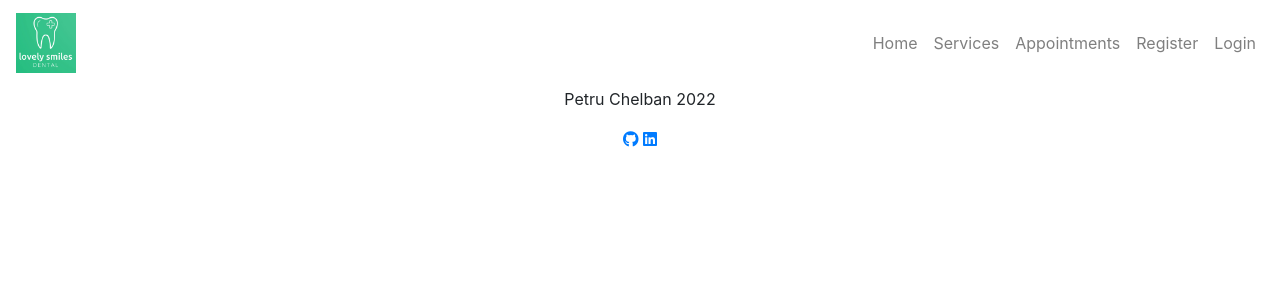
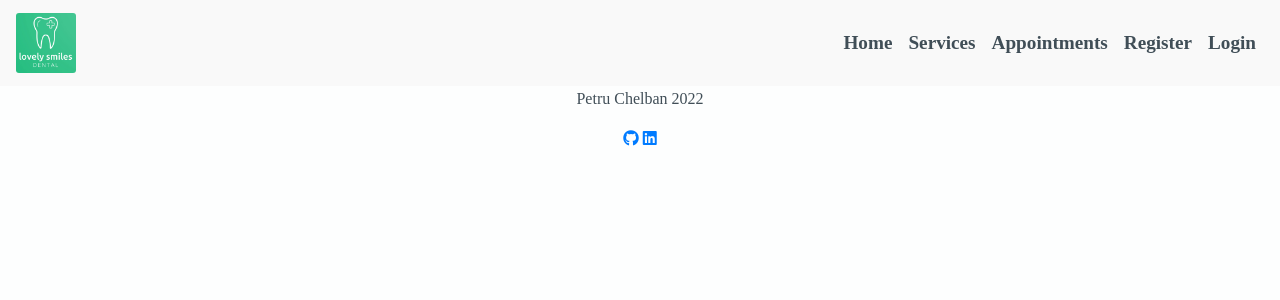
Before and after one commit to petrugio/lovely-smiles-dental, a Django app: page / in a window 1280 px wide. Shown: the top 300 px of the page. Run offline with Django 4.2, Linux system fonts and the light colour scheme; some libraries are stand-ins or nearby versions.

Commit message:
Style body, nav and services page

```diff
--- a/static/css/styles.css
+++ b/static/css/styles.css
@@ -1,6 +1,74 @@
-@media (min-width: 576px){
+@import url("https://fonts.googleapis.com/css2?family=Lato:ital,wght@0,100;0,300;0,400;0,700;0,900;1,100;1,300;1,400;1,700;1,900&display=swap");
+
+body {
+    font-family: Latto;
+    font-weight: 300;
+    color: #404e57;
+    background-color:#d0e2eb08;
+  }
+
+nav {
+    background-color: #F9F9F9;
+}
+
+nav a {
+    color: #404e57 !important;
+}
+
+.navbar .navbar-nav {
+    font-family: Latto;
+    font-size: larger;
+    font-weight: 600;
+}
+
+.navbar .navbar-toggler {
+    border: 0;
+}
+.nav-item:hover {
+    background-color: rgba(247, 212, 212, 0.5);
+    border-radius: 10px;
+}
+
+#logo {
+    border-radius: 5%;
+}
+
+.row, .services-image {
+    border-radius: 10px;
+}
+
+.row-blue {
+    background-color: rgb(243, 249, 254);
+}
+
+.row-pink {
+    background-color: rgb(251, 245, 246);
+}
+.row-green {
+    background-color: rgb(238, 250, 241);
+}
+
+.btn-info {
+    font-size: larger;
+    font-weight: bold;
+}
+
+@media (max-width: 650px) {
+    .navbar .navbar-nav {
+        font-size: medium;
+    }
+}
+@media (min-width: 576px) {
     .navbar-expand-sm .navbar-collapse {
-            display: flex;
-            justify-content: flex-end !important;
-        }
+        display: flex;
+        justify-content: flex-end !important;
     }
+}
+
+@media (max-width: 576px) {
+    .table-btn{
+        padding: 0;
+        margin: 0;
+    }
+
+}
```
